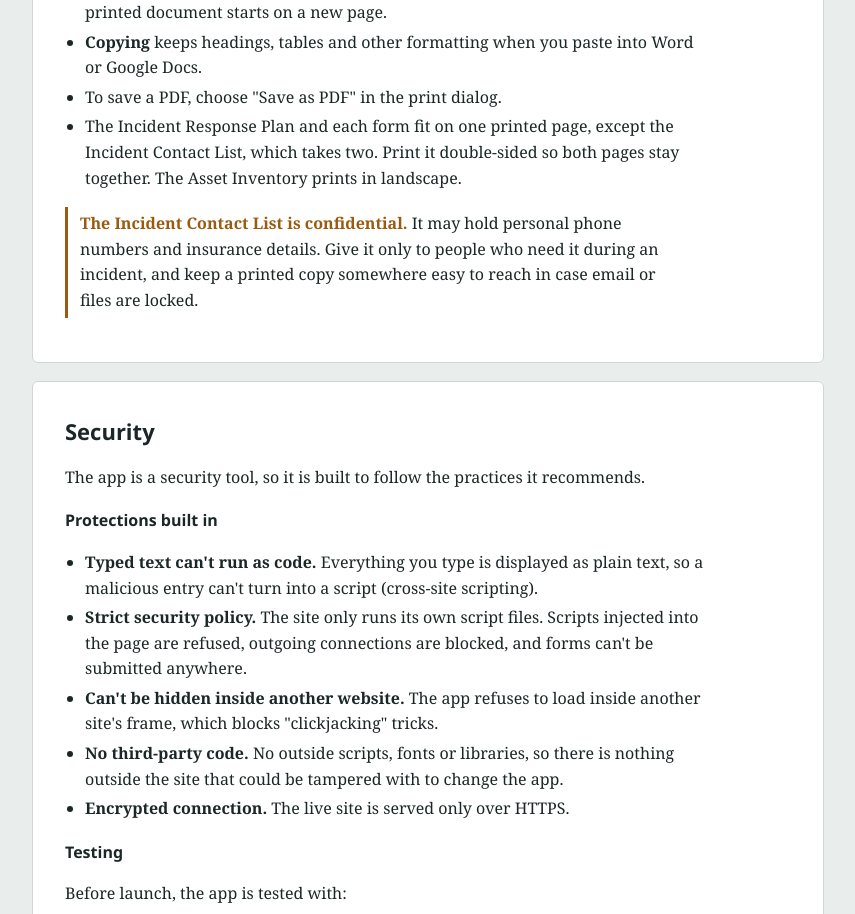
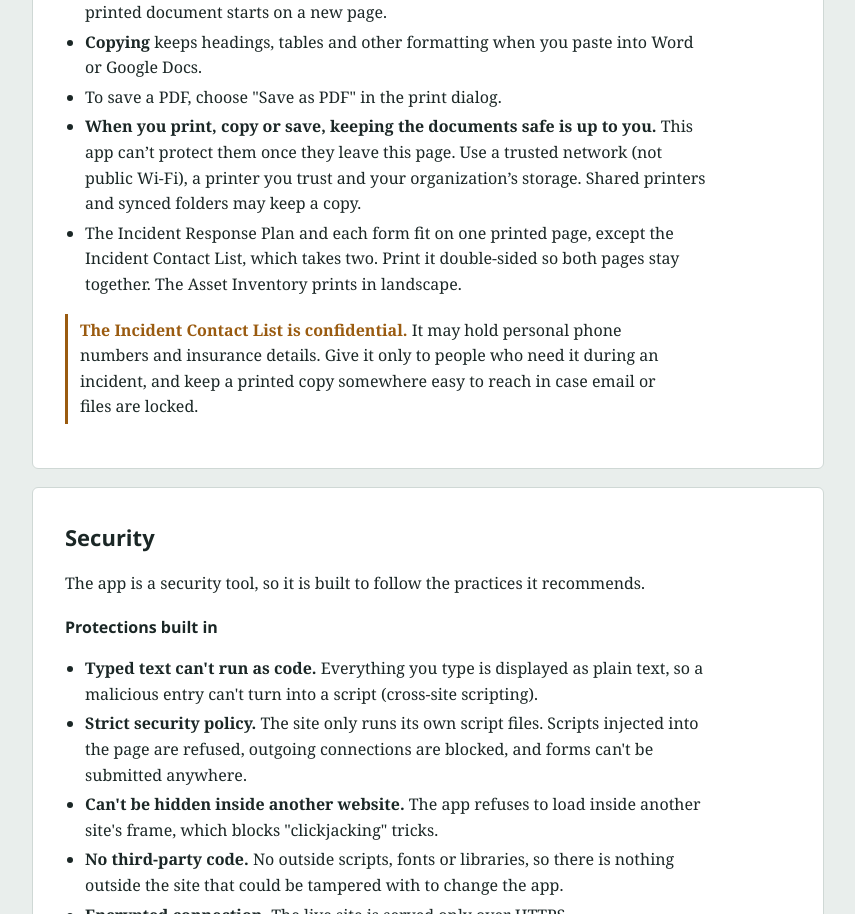
Before and after one commit to SBecraft/nonprofit-policy-builder, a plain HTML site: page app/how.html in a window 1280 px wide. Shown: the part 5566-6480 px from the top of the page, without its empty margins (212-1067 px from the left). Drawn offline with Linux system fonts and the light colour scheme.

Commit message:
Add document safety guidance to the help page's printing section
Co-Authored-By: Claude Opus 5.5 <noreply@anthropic.com>

```diff
--- a/app/how.html
+++ b/app/how.html
@@ -208,6 +208,7 @@ th{font-family:var(--f-mono);font-size:11px;letter-spacing:.06em;text-transform:
       <li><strong>More</strong> lets you print or copy any combination of the twelve documents. Each printed document starts on a new page.</li>
       <li><strong>Copying</strong> keeps headings, tables and other formatting when you paste into Word or Google Docs.</li>
       <li>To save a PDF, choose "Save as PDF" in the print dialog.</li>
+      <li><strong>When you print, copy or save, keeping the documents safe is up to you.</strong> This app can’t protect them once they leave this page. Use a trusted network (not public Wi-Fi), a printer you trust and your organization’s storage. Shared printers and synced folders may keep a copy.</li>
       <li>The Incident Response Plan and each form fit on one printed page, except the Incident Contact List, which takes two. Print it double-sided so both pages stay together. The Asset Inventory prints in landscape.</li>
     </ul>
     <p class="note"><b>The Incident Contact List is confidential.</b> It may hold personal phone numbers and insurance details. Give it only to people who need it during an incident, and keep a printed copy somewhere easy to reach in case email or files are locked.</p>
```
